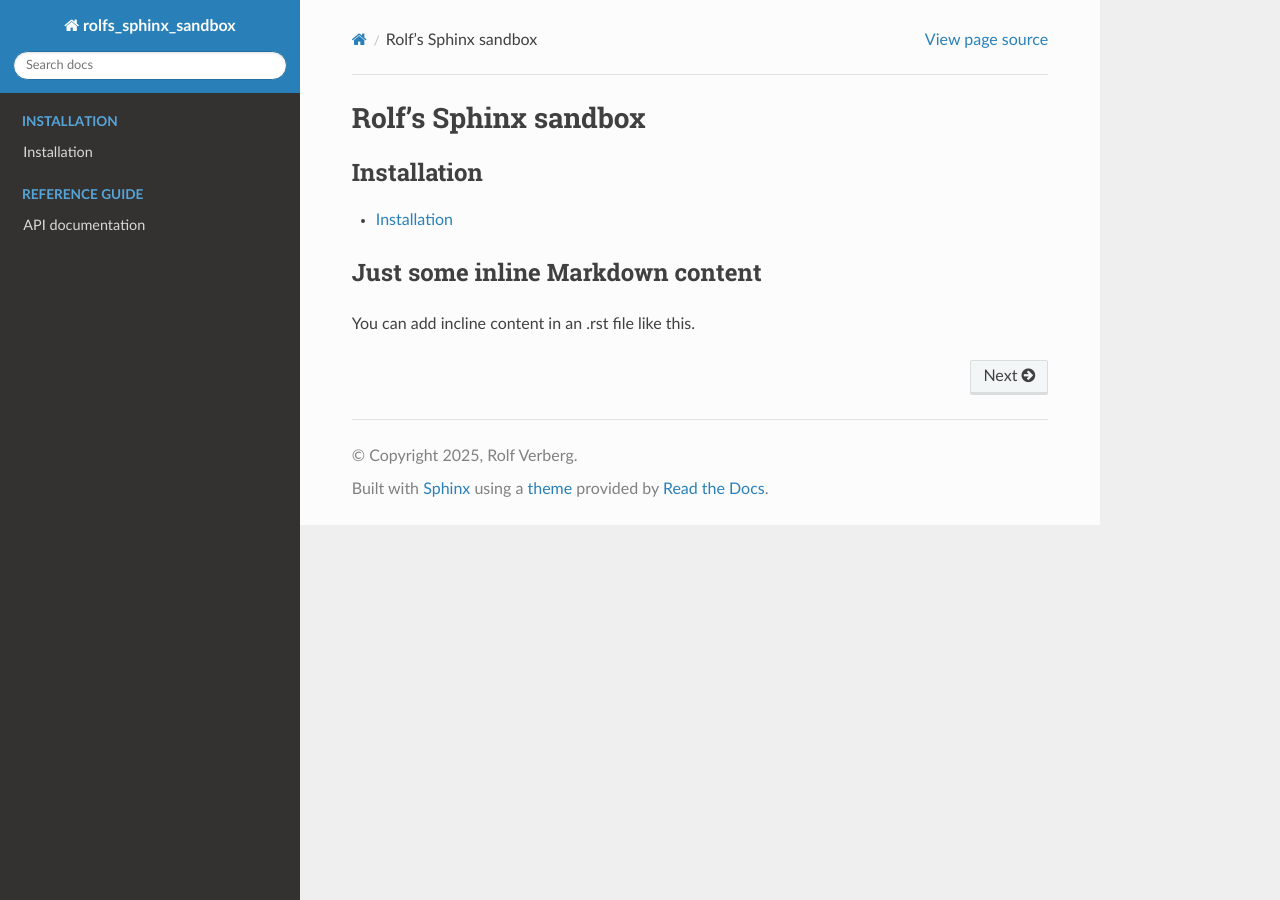
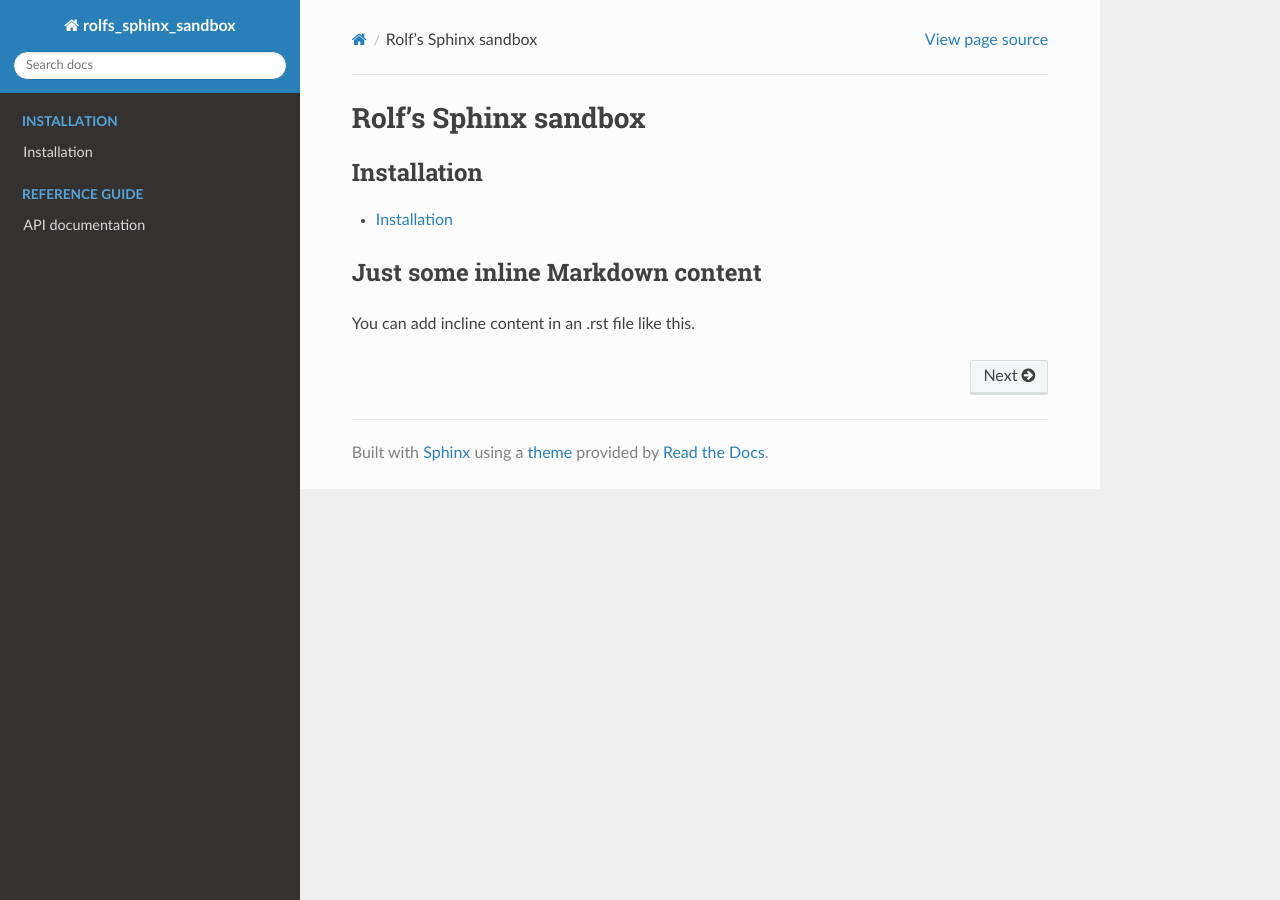
Before and after one commit to rolfverberg/rolfs_sphinx_sandbox, a Sphinx documentation site: the page built from docs/index.rst, in a window 1280 px wide. Built offline with Sphinx 7.4.7 and the Read the Docs theme 3.1.0, drawn with Linux system fonts in a browser that asks for light colours; pages that are not in the unit, such as notebooks, are missing from menus; part of the change alters nothing that is shown.

```diff
--- a/docs/conf.py
+++ b/docs/conf.py
@@ -20,12 +20,15 @@ author = 'Rolf Verberg'
 
 extensions = [
     'myst_parser',
-    'sphinx.ext.autodoc',
+#    'sphinx.ext.autodoc',
+    'autodoc2',
+    'sphinxarg.ext'
     'sphinx.ext.githubpages',
 ]
-
+autodoc2_packages = ['../src']
+autodoc2_render_plugin = 'myst'
 exclude_patterns = ['_build', 'Thumbs.db', '.DS_Store']
-source_suffix = ['.rst', '.md']
+#source_suffix = ['.rst', '.md']
 templates_path = ['_templates']
 
 
@@ -38,3 +41,10 @@ html_theme = 'sphinx_rtd_theme' # Read the Docs theme
 #html_theme = 'sphinxdoc'    # Sphinx ducumentation theme
 #html_static_path = ['_static']
 html_static_path = []
+html_show_copyright = False
+#html_sidebars = {
+#    '**': ['globaltoc.html',
+#           'localtoc.html',
+#           'relations.html',
+#           'searchbox.html']
+#}
```
Also changed, not shown: 1 other file.
